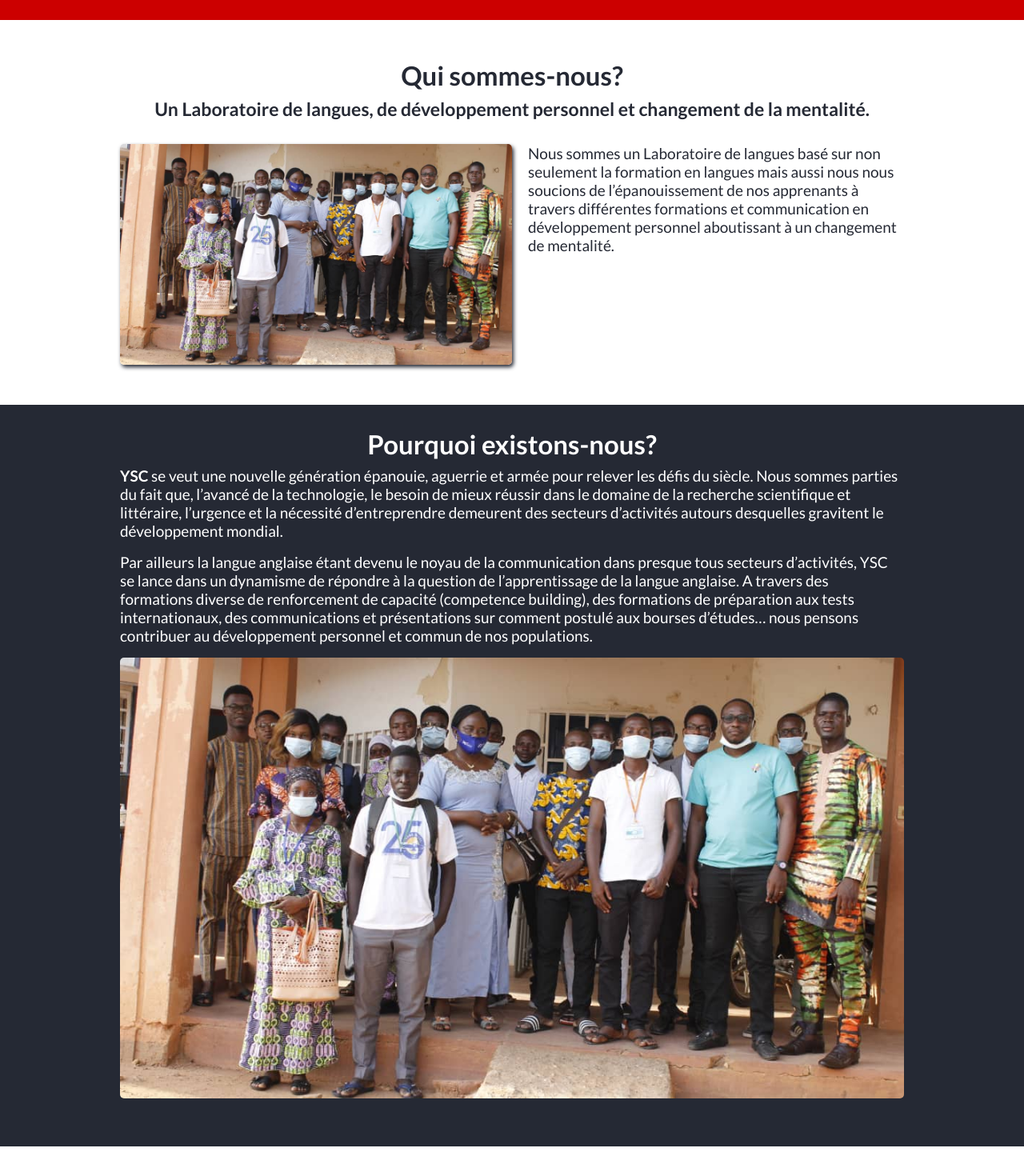
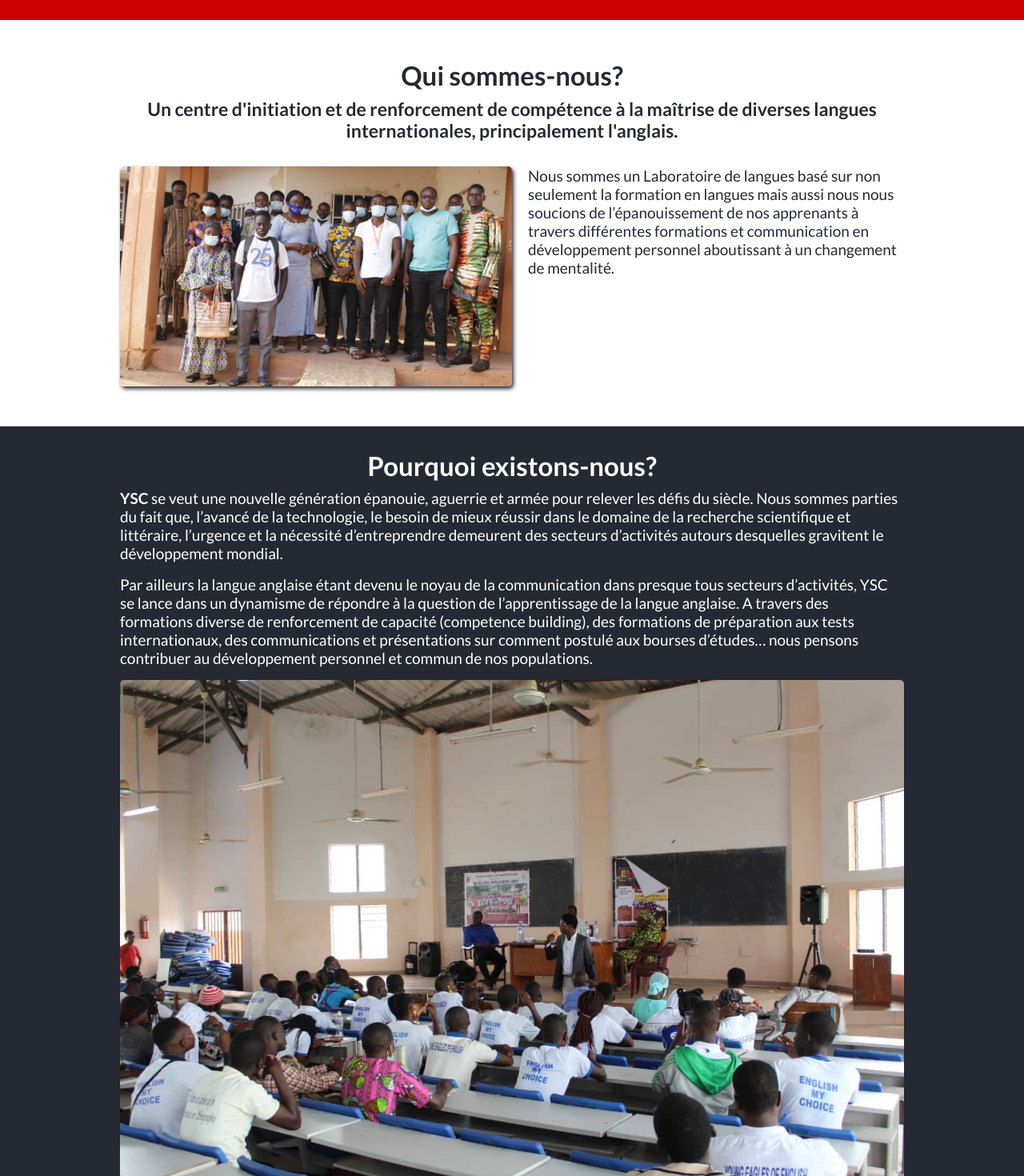
Before and after one commit to nazifbara/YSC, a React (Create React App) app: page / in a window 1280 px wide. Shown: the part 580-2050 px from the top of the page at 80% size. Built offline with nearby package versions, Linux system fonts and the light colour scheme.

Commit message:
update image

```diff
--- a/src/App.js
+++ b/src/App.js
@@ -11,6 +11,7 @@ import yscF1 from './images/ysc-f1.png';
 import yscF2 from './images/ysc-f2.png';
 import yscF3 from './images/ysc-f3.png';
 import yscGroup from './images/ysc-group.jpeg';
+import yscClass from './images/ysc-class.jpeg';
 
 SwiperCore.use([Autoplay, Pagination]);
 
@@ -62,8 +63,9 @@ function App() {
             <span className="hash-anchor-stop" id="about"></span>
             <h2>Qui sommes-nous?</h2>
             <h3 style={{ marginBottom: '30px' }}>
-              Un Laboratoire de langues, de développement personnel et
-              changement de la mentalité.
+              Un centre d'initiation et de renforcement de compétence à la
+              maîtrise de diverses langues internationales, principalement
+              l'anglais.
             </h3>
             <div className="about-content">
               <p>
@@ -105,7 +107,7 @@ function App() {
                 commun de nos populations.{' '}
               </p>
               <div className="b-radius">
-                <img src={yscGroup} alt="ysc people" />
+                <img src={yscClass} alt="ysc people" />
               </div>
             </div>
           </section>
```
Also changed, not shown: src/images/ysc-class.jpeg (added).
